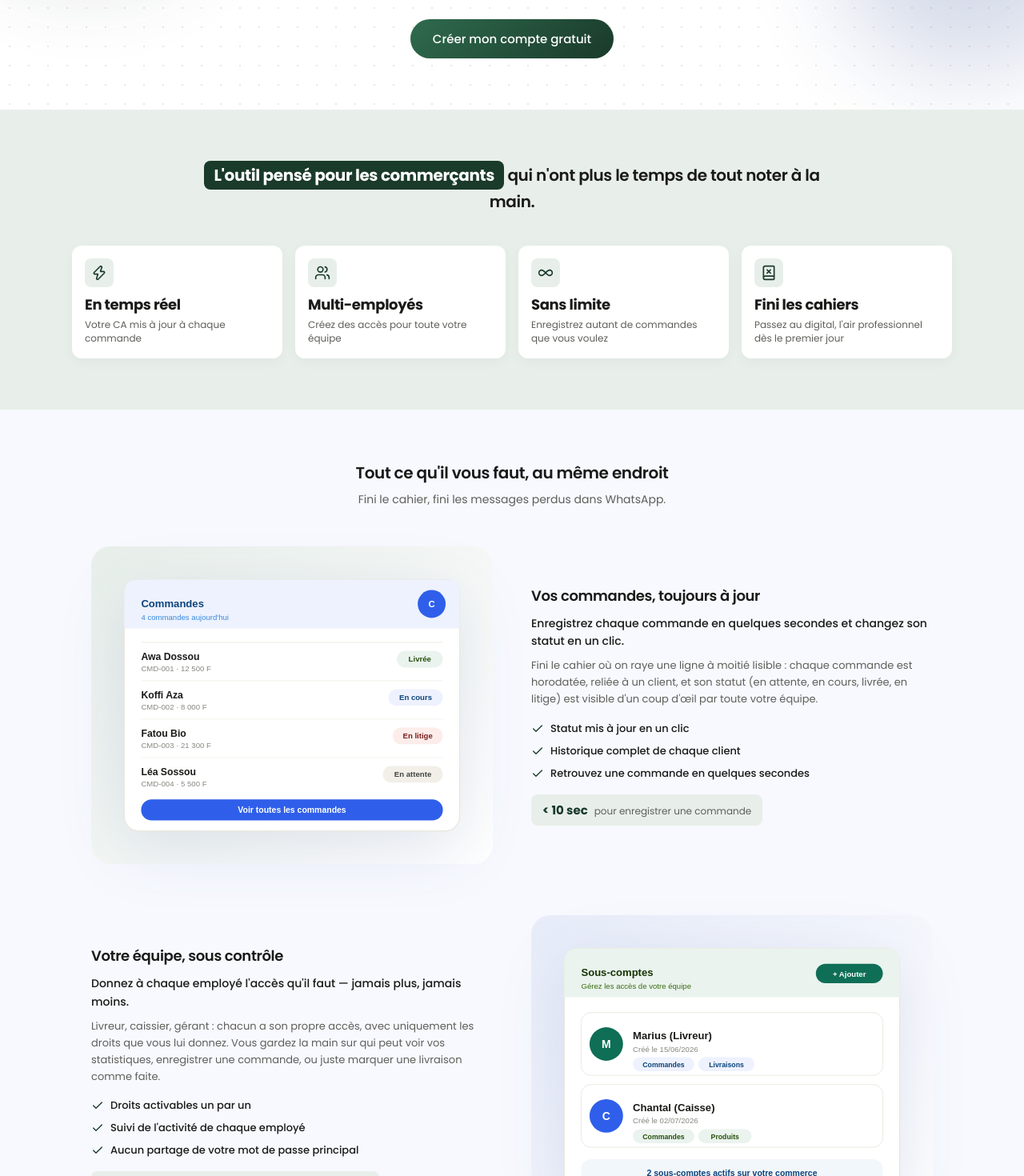
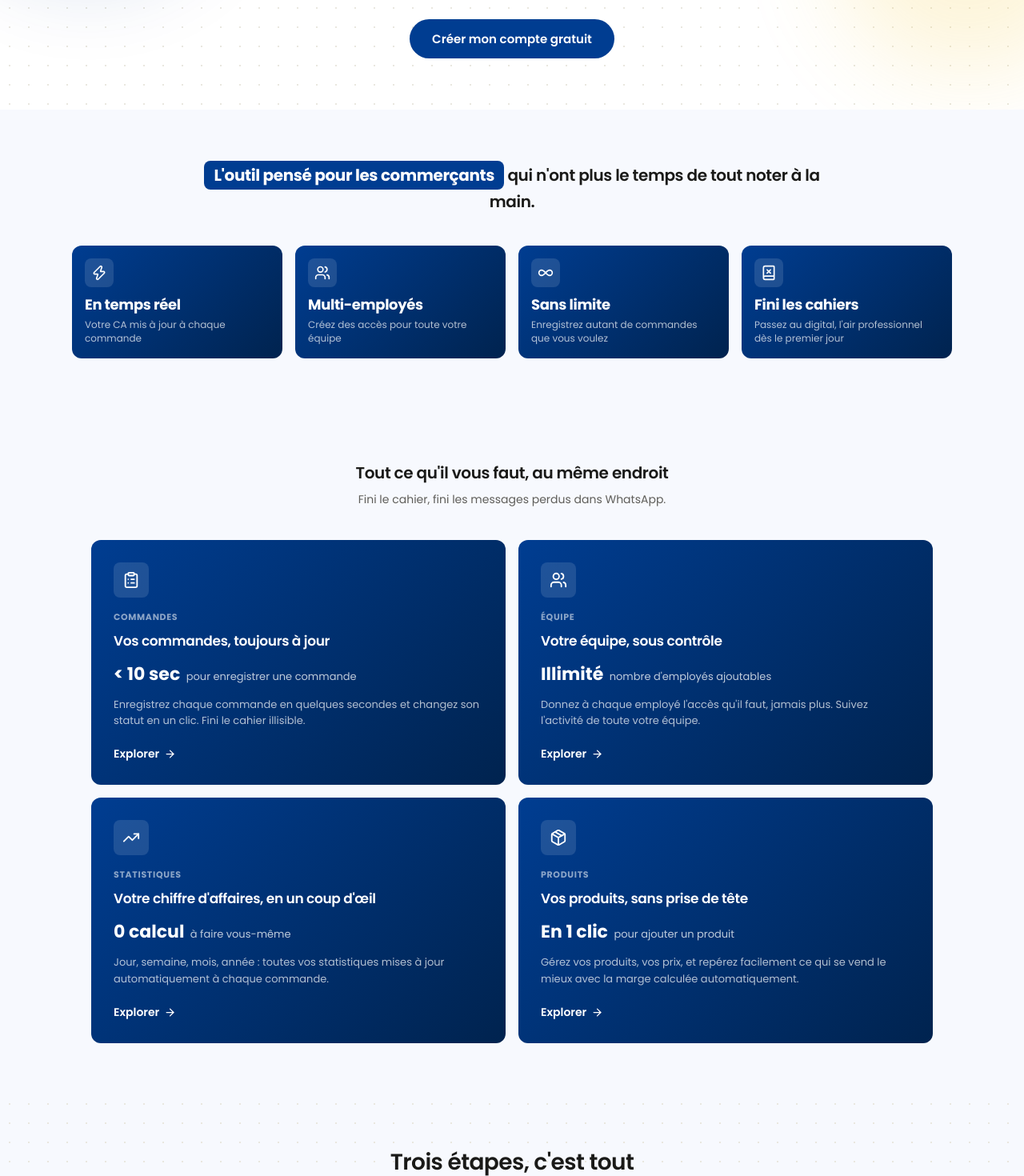
Before and after one commit to ArdennXBT/Monkarnet, a React (Vite) app: page / in a window 1280 px wide. Shown: the part 380-1850 px from the top of the page at 80% size. Built offline with nearby package versions, Linux system fonts and the light colour scheme.

Commit message:
modification de beaucoup de fichier pour avoir un neauveau style

```diff
--- a/src/Pages/Landing/sections/Features/Features.css
+++ b/src/Pages/Landing/sections/Features/Features.css
@@ -7,7 +7,7 @@
 
 .ft-intro {
   text-align: center;
-  margin-bottom: 48px;
+  margin-bottom: 40px;
 }
 
 .ft-intro-title {
@@ -24,115 +24,83 @@
   margin: 0;
 }
 
-.ft-row {
-  display: flex;
-  align-items: center;
-  gap: 48px;
-  margin-bottom: 64px;
+.ft-grid {
+  display: grid;
+  grid-template-columns: repeat(2, minmax(0, 1fr));
+  gap: var(--spacing-md);
 }
 
-.ft-row-reverse {
-  flex-direction: row-reverse;
+.ft-card {
+  background: linear-gradient(135deg, var(--color-navy) 0%, var(--color-navy-dark) 100%);
+  border-radius: var(--radius-md);
+  padding: 28px;
+  display: flex;
+  flex-direction: column;
 }
 
-.ft-visual, .ft-text {
-  flex: 1;
-}
-
-.ft-illustration {
-  border-radius: 24px;
-  padding: 24px;
+.ft-card-icon {
+  width: 44px;
+  height: 44px;
+  border-radius: var(--radius-sm);
+  background: rgba(255,255,255,0.12);
+  color: var(--color-white);
   display: flex;
   align-items: center;
   justify-content: center;
+  margin-bottom: 16px;
 }
 
-.ft-illustration-green {
-  background: linear-gradient(135deg, var(--color-green-light) 0%, #ffffff 100%);
+.ft-card-tag {
+  font-size: 11px;
+  font-weight: 700;
+  letter-spacing: 0.06em;
+  color: rgba(255,255,255,0.55);
+  margin: 0 0 8px;
 }
 
-.ft-illustration-blue {
-  background: linear-gradient(135deg, var(--color-blue-light) 0%, #ffffff 100%);
+.ft-card-title {
+  font-size: 17px;
+  font-weight: 600;
+  color: var(--color-white);
+  letter-spacing: -0.02em;
+  margin: 0 0 12px;
 }
 
-.ft-image {
-  width: 100%;
-  height: auto;
-  display: block;
-  filter: drop-shadow(0 20px 40px rgba(30, 58, 138, 0.12));
+.ft-card-stat {
+  font-size: 13px;
+  color: rgba(255,255,255,0.75);
+  margin: 0 0 12px;
 }
 
-.ft-text h3 {
-  font-size: 18px;
-  font-weight: 600;
-  color: var(--color-text);
-  letter-spacing: -0.02em;
-  margin: 0 0 10px;
+.ft-card-stat-value {
+  font-size: 22px;
+  font-weight: 700;
+  color: var(--color-white);
+  margin-right: 4px;
 }
 
-.ft-text-intro {
-  font-size: 14px;
-  font-weight: 500;
-  color: var(--color-text);
+.ft-card-desc {
+  font-size: 13px;
+  color: rgba(255,255,255,0.7);
   line-height: 1.6;
-  margin: 0 0 10px;
+  margin: 0 0 20px;
 }
 
-.ft-text-detail {
-  font-size: 13px;
-  color: var(--color-text-secondary);
-  line-height: 1.6;
-  margin: 0 0 var(--spacing-md);
-}
-
-.ft-text ul {
-  list-style: none;
-  padding: 0;
-  margin: 0 0 var(--spacing-md);
-  display: flex;
-  flex-direction: column;
-  gap: 8px;
-}
-
-.ft-text li {
-  display: flex;
+.ft-card-link {
+  display: inline-flex;
   align-items: center;
-  gap: 8px;
-  font-size: 13px;
-  color: var(--color-text);
-  font-weight: 500;
-}
-
-.ft-text li svg {
-  color: var(--color-green);
-  flex-shrink: 0;
-}
-
-.ft-stat {
-  display: inline-flex;
-  align-items: baseline;
-  gap: 8px;
-  background-color: var(--color-green-light);
-  border-radius: var(--radius-sm);
-  padding: 8px 14px;
-}
-
-.ft-stat-value {
-  font-size: 15px;
-  font-weight: 700;
-  color: var(--color-green);
-}
-
-.ft-stat-label {
-  font-size: 12px;
-  color: var(--color-text-secondary);
+  gap: 6px;
+  font-size: 14px;
+  font-weight: 600;
+  color: var(--color-white);
+  text-decoration: none;
+  margin-top: auto;
 }
 
 /* --- Tablette --- */
 @media (max-width: 900px) {
-  .ft-row {
-    gap: 32px;
-    margin-bottom: 48px;
+  .ft-grid {
+    grid-template-columns: 1fr;
   }
 }
 
@@ -143,31 +111,18 @@
   }
 
   .ft-intro {
-    margin-bottom: 32px;
+    margin-bottom: 28px;
   }
 
   .ft-intro-title {
     font-size: 17px;
   }
 
-  .ft-intro-subtitle {
-    font-size: 13px;
+  .ft-card {
+    padding: 22px;
   }
 
-  .ft-row,
-  .ft-row-reverse {
-    flex-direction: column;
-    align-items: stretch;
-    gap: 20px;
-    margin-bottom: 36px;
-  }
-
-  .ft-text h3 {
-    font-size: 16px;
-  }
-
-  .ft-text-intro,
-  .ft-text-detail {
-    font-size: 13px;
+  .ft-card-stat-value {
+    font-size: 19px;
   }
 }
--- a/src/Pages/Landing/sections/Features/Features.jsx
+++ b/src/Pages/Landing/sections/Features/Features.jsx
@@ -1,68 +1,40 @@
 
-import { Check } from 'lucide-react';
+import { ClipboardList, Users, TrendingUp, Package, ArrowRight } from 'lucide-react';
 import Reveal from '../../../../components/Reveal/Reveal';
-import imgCommandes from '../../../../assets/feature-commandes.svg';
-import imgEquipe from '../../../../assets/feature-equipe.svg';
-import imgStats from '../../../../assets/feature-stats.svg';
-import imgProduits from '../../../../assets/feature-produits.svg';
 import './Features.css';
 
 const features = [
   {
-    image: imgCommandes,
-    alt: 'Aperçu de la gestion des commandes',
-    illustration: 'green',
+    icon: ClipboardList,
+    tag: 'COMMANDES',
     titre: 'Vos commandes, toujours à jour',
-    intro: 'Enregistrez chaque commande en quelques secondes et changez son statut en un clic.',
-    detail: "Fini le cahier où on raye une ligne à moitié lisible : chaque commande est horodatée, reliée à un client, et son statut (en attente, en cours, livrée, en litige) est visible d'un coup d'œil par toute votre équipe.",
-    points: [
-      'Statut mis à jour en un clic',
-      'Historique complet de chaque client',
-      'Retrouvez une commande en quelques secondes',
-    ],
-    stat: { valeur: '< 10 sec', label: 'pour enregistrer une commande' },
+    stat: '< 10 sec',
+    statLabel: 'pour enregistrer une commande',
+    desc: "Enregistrez chaque commande en quelques secondes et changez son statut en un clic. Fini le cahier illisible.",
   },
   {
-    image: imgEquipe,
-    alt: 'Aperçu de la gestion des sous-comptes',
-    illustration: 'blue',
+    icon: Users,
+    tag: 'ÉQUIPE',
     titre: 'Votre équipe, sous contrôle',
-    intro: "Donnez à chaque employé l'accès qu'il faut — jamais plus, jamais moins.",
-    detail: "Livreur, caissier, gérant : chacun a son propre accès, avec uniquement les droits que vous lui donnez. Vous gardez la main sur qui peut voir vos statistiques, enregistrer une commande, ou juste marquer une livraison comme faite.",
-    points: [
-      'Droits activables un par un',
-      "Suivi de l'activité de chaque employé",
-      'Aucun partage de votre mot de passe principal',
-    ],
-    stat: { valeur: 'Illimité', label: "nombre d'employés que vous pouvez ajouter" },
+    stat: 'Illimité',
+    statLabel: "nombre d'employés ajoutables",
+    desc: "Donnez à chaque employé l'accès qu'il faut, jamais plus. Suivez l'activité de toute votre équipe.",
   },
   {
-    image: imgStats,
-    alt: 'Aperçu du tableau de bord des statistiques',
-    illustration: 'green',
+    icon: TrendingUp,
+    tag: 'STATISTIQUES',
     titre: "Votre chiffre d'affaires, en un coup d'œil",
-    intro: 'Jour, semaine, mois, année — toutes vos statistiques sans avoir à faire de calculs.',
-    detail: "Plus besoin d'additionner vos ventes à la main en fin de journée. Chaque commande vient nourrir automatiquement votre tableau de bord, avec vos plats les plus vendus mis en avant pour savoir sur quoi vous concentrer.",
-    points: [
-      'Calculé automatiquement à chaque commande',
-      'Filtres par jour, semaine, mois ou année',
-      'Vos plats les plus vendus mis en avant',
-    ],
-    stat: { valeur: '0 calcul', label: 'à faire vous-même' },
+    stat: '0 calcul',
+    statLabel: 'à faire vous-même',
+    desc: "Jour, semaine, mois, année : toutes vos statistiques mises à jour automatiquement à chaque commande.",
   },
   {
-    image: imgProduits,
-    alt: 'Aperçu de la gestion des produits',
-    illustration: 'blue',
+    icon: Package,
+    tag: 'PRODUITS',
     titre: 'Vos produits, sans prise de tête',
-    intro: 'Gérez vos produits, vos prix et repérez facilement ce qui se vend le mieux.',
-    detail: "Ajoutez un plat ou un article une seule fois, avec son prix et son coût — la marge se calcule toute seule. Vous savez exactement ce qui vous rapporte le plus, sans sortir une calculatrice.",
-    points: [
-      'Ajout en un clic',
-      'Marge calculée automatiquement',
-      'Produits les plus vendus mis en évidence',
-    ],
-    stat: { valeur: 'En 1 clic', label: 'pour ajouter un produit' },
+    stat: 'En 1 clic',
+    statLabel: 'pour ajouter un produit',
+    desc: "Gérez vos produits, vos prix, et repérez facilement ce qui se vend le mieux avec la marge calculée automatiquement.",
   },
 ];
 
@@ -74,33 +46,22 @@ function Features() {
         <p className="ft-intro-subtitle">Fini le cahier, fini les messages perdus dans WhatsApp.</p>
       </div>
 
-      {features.map((f, index) => (
-        <Reveal
-          key={f.titre}
-          delay={index * 80}
-          className={`ft-row ${index % 2 === 1 ? 'ft-row-reverse' : ''}`}
-        >
-          <div className="ft-visual">
-            <div className={`ft-illustration ft-illustration-${f.illustration}`}>
-              <img src={f.image} alt={f.alt} className="ft-image" />
+      <div className="ft-grid">
+        {features.map((f, index) => (
+          <Reveal key={f.titre} delay={index * 80} className="ft-card">
+            <div className="ft-card-icon">
+              <f.icon size={22} />
             </div>
-          </div>
-          <div className="ft-text">
-            <h3>{f.titre}</h3>
-            <p className="ft-text-intro">{f.intro}</p>
-            <p className="ft-text-detail">{f.detail}</p>
-            <ul>
-              {f.points.map((p) => (
-                <li key={p}><Check size={16} /> {p}</li>
-              ))}
-            </ul>
-            <div className="ft-stat">
-              <span className="ft-stat-value">{f.stat.valeur}</span>
-              <span className="ft-stat-label">{f.stat.label}</span>
-            </div>
-          </div>
-        </Reveal>
-      ))}
+            <p className="ft-card-tag">{f.tag}</p>
+            <h3 className="ft-card-title">{f.titre}</h3>
+            <p className="ft-card-stat">
+              <span className="ft-card-stat-value">{f.stat}</span> {f.statLabel}
+            </p>
+            <p className="ft-card-desc">{f.desc}</p>
+            <a href="#" className="ft-card-link">Explorer <ArrowRight size={15} /></a>
+          </Reveal>
+        ))}
+      </div>
     </section>
   );
 }
--- a/src/Pages/Landing/sections/Hero/Hero.css
+++ b/src/Pages/Landing/sections/Hero/Hero.css
@@ -19,13 +19,13 @@
 }
 
 .landing-hero-blob-green {
-  background-color: var(--color-green);
+  background-color: var(--color-navy);
   top: -80px;
   left: -60px;
 }
 
 .landing-hero-blob-blue {
-  background-color: var(--color-blue);
+  background-color: var(--color-gold);
   top: 40px;
   right: -100px;
 }
@@ -71,20 +71,16 @@
 
 .landing-cta {
   display: inline-block;
-  background: linear-gradient(135deg, #2F6B4E 0%, var(--color-green) 100%);
+  background: var(--color-navy);
   color: var(--color-white);
   text-decoration: none;
   font-size: 15px;
-  font-weight: 500;
+  font-weight: 600;
   padding: 13px 28px;
   border-radius: var(--radius-pill);
   transition: transform 0.2s ease;
 }
-
-.landing-cta:hover {
-  transform: scale(1.04);
-}
-
+.landing-cta:hover { transform: scale(1.04); }
 /* --- Mobile --- */
 @media (max-width: 768px) {
   .landing-hero {
--- a/src/Pages/Landing/sections/Highlight/Highlight.css
+++ b/src/Pages/Landing/sections/Highlight/Highlight.css
@@ -1,5 +1,5 @@
 .landing-highlight {
-  background-color: var(--color-green-light);
+  background-color: var(--color-bg-page);
   padding: var(--spacing-section) var(--spacing-lg);
 }
 
@@ -16,7 +16,7 @@
 
 .landing-highlight-badge {
   display: inline-block;
-  background-color: var(--color-green);
+  background: var(--color-navy);
   color: var(--color-white);
   padding: 3px 12px;
   border-radius: var(--radius-sm);
@@ -32,21 +32,20 @@
 }
 
 .landing-highlight-card {
-  background-color: var(--color-white);
+  background: linear-gradient(135deg, var(--color-navy) 0%, var(--color-navy-dark) 100%);
   border-radius: var(--radius-md);
   padding: var(--spacing-md);
   display: flex;
   flex-direction: column;
   gap: var(--spacing-sm);
-  box-shadow: 0 4px 16px rgba(0,0,0,0.04);
 }
 
 .landing-highlight-icon {
   width: 36px;
   height: 36px;
   border-radius: var(--radius-sm);
-  background-color: var(--color-green-light);
-  color: var(--color-green);
+  background: rgba(255,255,255,0.12);
+  color: var(--color-white);
   display: flex;
   align-items: center;
   justify-content: center;
@@ -55,14 +54,14 @@
 .landing-highlight-value {
   font-size: 18px;
   font-weight: 700;
-  color: var(--color-text);
+  color: var(--color-white);
   letter-spacing: -0.02em;
   margin: 0;
 }
 
 .landing-highlight-label {
   font-size: 12px;
-  color: var(--color-text-secondary);
+  color: rgba(255,255,255,0.7);
   line-height: 1.4;
   margin: 4px 0 0;
 }
--- a/src/Pages/Landing/sections/Steps/Steps.css
+++ b/src/Pages/Landing/sections/Steps/Steps.css
@@ -42,8 +42,8 @@
   width: 40px;
   height: 40px;
   border-radius: var(--radius-sm);
-  background-color: var(--color-green-light);
-  color: var(--color-green);
+  background-color: var(--color-navy-light);
+  color: var(--color-navy);
   display: flex;
   align-items: center;
   justify-content: center;
--- a/src/Styles/Variables.css
+++ b/src/Styles/Variables.css
@@ -3,8 +3,13 @@
   /* Couleurs principales */
   --color-green: #1A3A2A;
   --color-green-light: #E8EFEA;
- --color-blue: #1E3A8A;
---color-blue-light: #E7ECF9;
+  --color-blue: #1E3A8A;
+  --color-blue-light: #E7ECF9;
+  --color-navy: #003D91;
+--color-navy-dark: #00234F;
+--color-navy-light: #E6EDF7;
+  --color-gold: #F4C52D;
+
   /* Neutres */
   --color-white: #FFFFFF;
   --color-bg-page: #F7F9FE;
```
Also changed, not shown: src/Pages/Landing/sections/Faq/Faq.css (+18 -6 lines), src/Pages/Landing/sections/FinalCta/FinalCta.css (+5 -6 lines), src/Pages/Landing/sections/Header/Header.css (+3 -7 lines).
